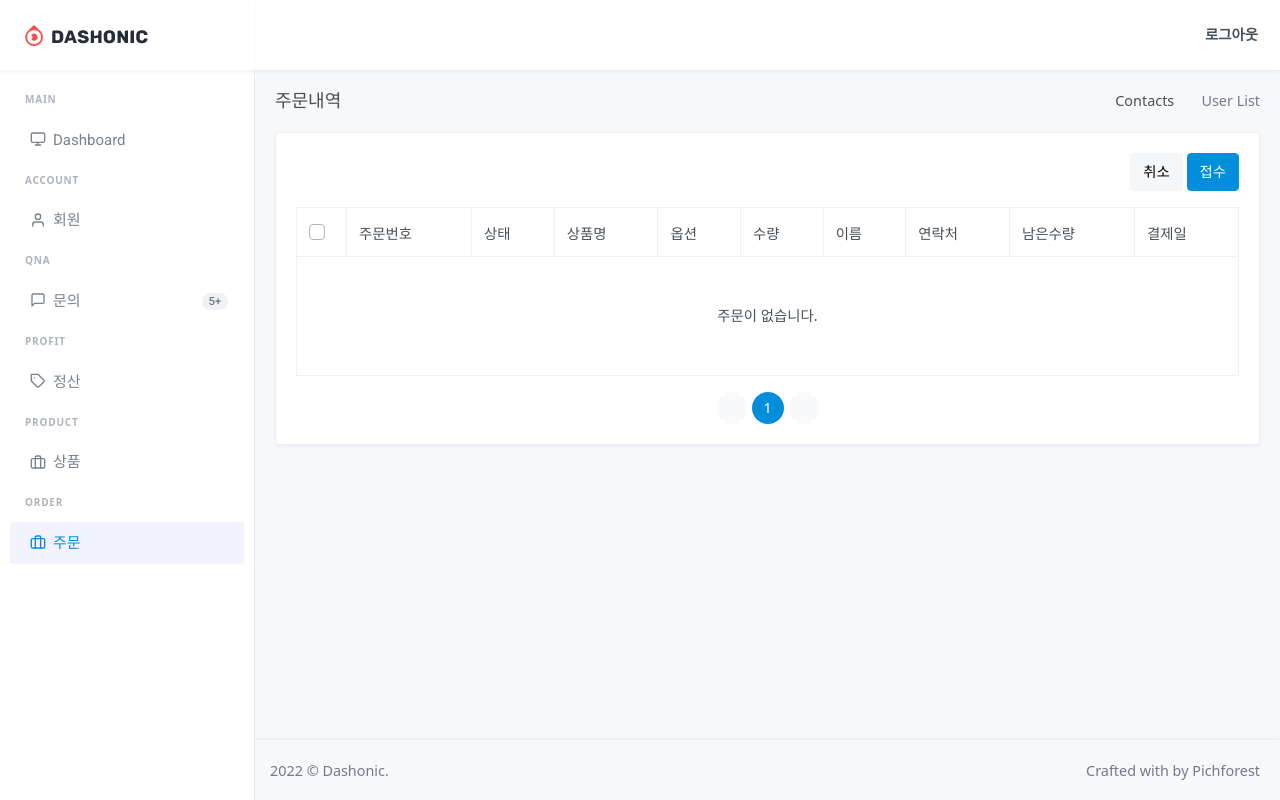
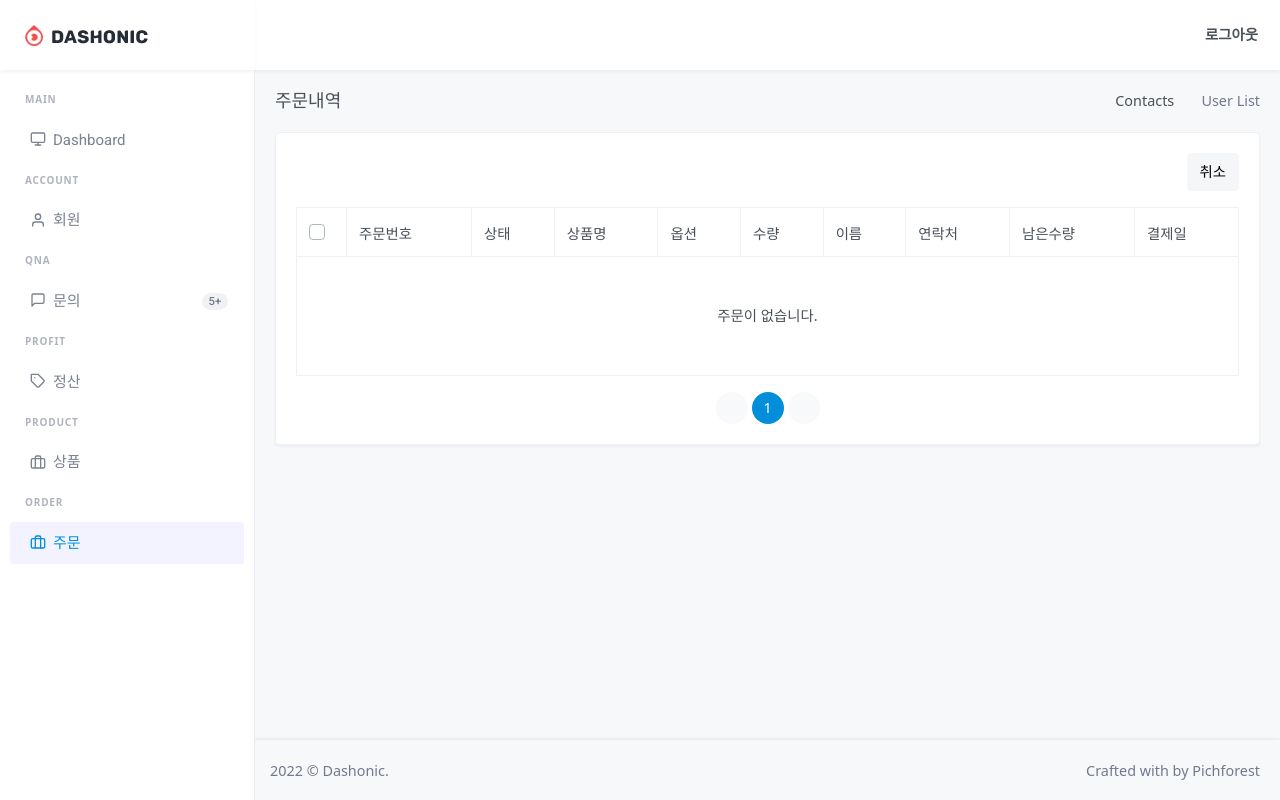
Before and after one commit to newsoft111/utoville-ecommerce-admin, a Django app: page /order/ in a window 1280 px wide. Run offline with Django 4.2, Linux system fonts and the light colour scheme; the visitor is signed in with stand-in values (Sample User, id 1); data that the repository does not hold is empty; some libraries are stand-ins or nearby versions.

Commit message:
Update order_list.html

```diff
--- a/templates/order/order_list.html
+++ b/templates/order/order_list.html
@@ -33,7 +33,6 @@
 						<div class="row mb-3">
 							<div class="col-12 text-end">
 								<a href="#" class="btn btn-light">취소</a>
-								<a href="#" class="btn btn-primary">접수</a>
 							</div><!-- end col -->
 						</div><!-- end row -->
 
```
